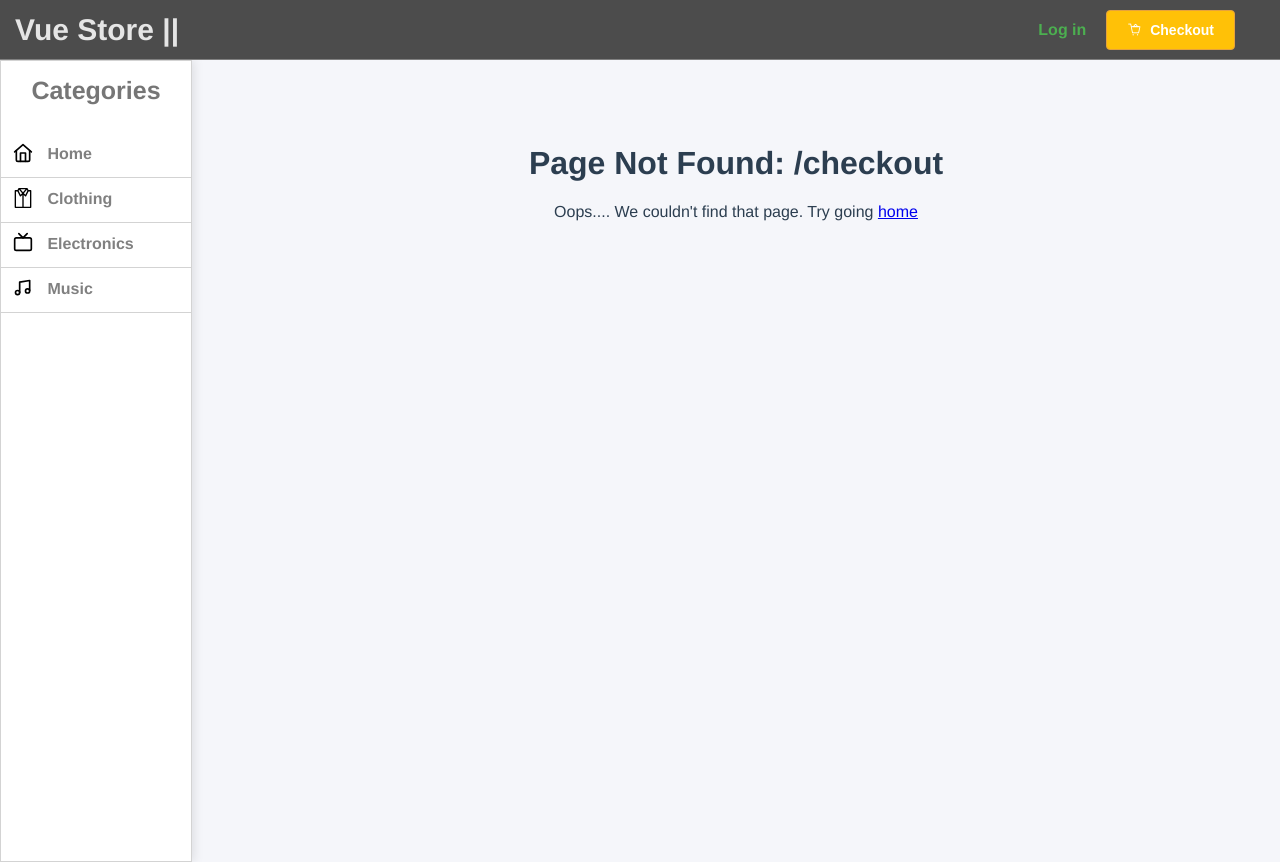
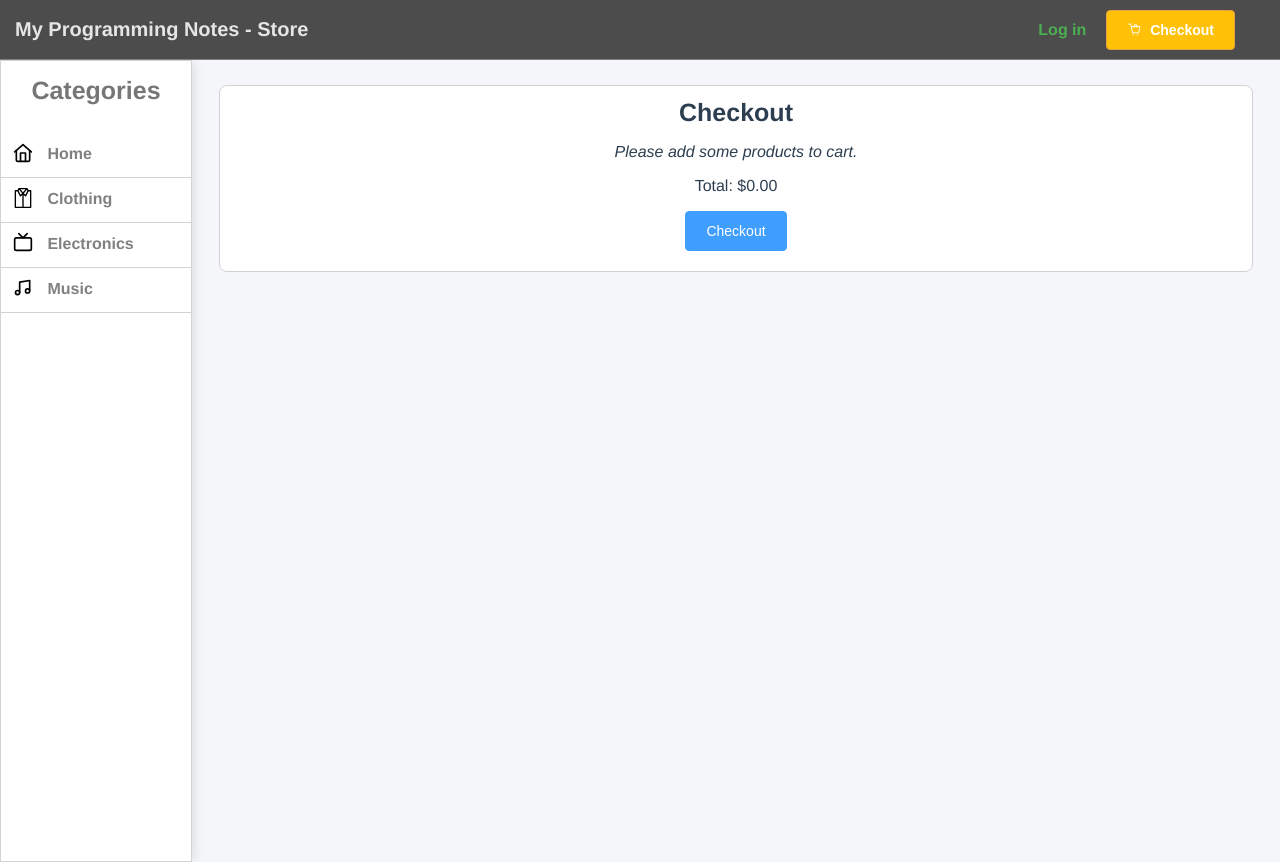
Before and after one commit to keperkjr/Vue-Shopping-Cart, a Vue app: page /checkout in a window 1280 px wide. Before the commit this address had no page. Built offline with nearby package versions, Linux system fonts and the light colour scheme.

Commit message:
* Added a checkout route and page * Using the shopping cart component on the checkout page

```diff
--- a/src/App.vue
+++ b/src/App.vue
@@ -138,6 +138,17 @@ html, body {
     margin: 0 18px;
     text-transform: uppercase;
 }
+
+.section-container, .products, .cart {
+    display: inline-block;
+    vertical-align: top;
+    border: 1px solid lightgrey;
+    padding: 20px;
+    padding-top: 12px;
+    border-radius: 8px;
+    box-sizing: border-box;
+    background-color: white;
+}
 </style>
 
 <style scoped>
--- a/src/components/NumberInput.vue
+++ b/src/components/NumberInput.vue
@@ -27,14 +27,6 @@ export default {
         size: {
             type: String,
             default: "mini"
-        },
-        onMin: {
-            type: Function,
-            default: null
-        },
-        onMax: {
-            type: Function,
-            default: null
         }
     },
     methods: {
@@ -48,25 +40,6 @@ export default {
                     id: this.id,
                     setValue: this.setValue,
                 };
-
-                // if (this.min != null && this.onMin) {
-                //     if (currentValue <= this.min) {
-                //         let result = this.onMin.call(this, payload);
-                //         if (result != null && !result) {
-                //             this.dataValue = oldValue;
-                //             return;
-                //         }
-                //     }
-                // }
-                // if (this.max != null && this.onMax) {
-                //     if (currentValue >= this.max) {
-                //         let result = this.onMax.call(this, payload);
-                //         if (result != null && !result) {
-                //             this.dataValue = oldValue;
-                //             return;
-                //         }
-                //     }
-                // }
                 this.$emit('value-change', payload);
             } catch(e) {
                 +e;
--- a/src/components/ShoppingCart.vue
+++ b/src/components/ShoppingCart.vue
@@ -1,28 +1,17 @@
 <template>
-    <div>
-        <div class="header-text"> Cart Summary </div>
+    <section>
+        <div class="header-text"> {{title}} </div>
         <p v-show="!products.length"><i>Please add some products to cart.</i></p>
-        <!-- <ul>
-            <li v-for="product in products" :key="product.id">
-                {{product.title}} - {{product.price | currency}} - {{product.quantity}}
-                <el-button
-                    type="primary"
-                    size="small"
-                    plain
-                    @click="removeProductFromCart(product)">
-                    Remove 1
-                </el-button>
-            </li>
-        </ul> -->
 
+        <div :style="isCheckout ? 'width: 80%; margin: auto;' : ''">
             <el-table v-show="products.length > 0"
                 :data="products"
                 style="width: 100%"
-            size="small"
+                :size="isCheckout ? '' : 'small'"
                 >
                 <el-table-column
                     label="Item"
-                width="90"
+                    :width="isCheckout ? '' : 90"
                     >
                     <template v-slot="scope">
                         {{ scope.row.title }}
@@ -30,7 +19,7 @@
                 </el-table-column>
                 <el-table-column
                     label="Price"
-                width="80"
+                    :width="isCheckout ? '' : 80"
                     >
                     <template v-slot="scope">
                         {{ scope.row.price | currency }}
@@ -38,29 +27,32 @@
                 </el-table-column>
                 <el-table-column
                     label="Quantity"
-                width="100"
+                    :width="isCheckout ? '' : 100"
                     >
                     <template v-slot="scope">
-                    <div class="center">
+                        <div :class="isCheckout ? '' : 'center'">
                             <NumberInput
                                 :value="scope.row.quantity"
                                 :key="scope.row.quantity"
                                 :id="scope.row.id"
-                            size="mini"
+                                :size="isCheckout ? 'small' : 'mini'"
                                 :min="0" :max="scope.row.quantity + scope.row.inventory"
-                            :onMin="verifyRemoval"
                                 @value-change="handleItemChange"
                             />
                         </div>
                     </template>
                 </el-table-column>
             </el-table>
+        </div>
 
         <p> Total: {{total | currency}} </p>
 
+        <div v-if="isCheckout">
             <el-button type="primary" @click="cartCheckout()" :loading="processing"> Checkout</el-button>
+        </div>
+
         <!-- <p v-if="checkoutStatus">{{checkoutStatus}}</p> -->
-    </div>
+    </section>
 </template>
 
 <script>
@@ -75,6 +67,18 @@ export default {
         return {
             processing: false,
         }
+    },
+    props: {
+        isCheckout: {
+            type: Boolean,
+            required: false,
+            default: false
+        },
+        title: {
+            type: String,
+            required: false,
+            default: 'Cart Summary'
+        },
     },
     computed: {
         ...mapState('cart', {
@@ -142,7 +146,7 @@ export default {
             //{currentValue, oldValue, id}
             let showMessage = false;
             if (data.currentValue <= data.min) {
-                let cancelRemove = await this.verifyRemoval(data);
+                let cancelRemove = await this.verifyRemoval(data.id);
                 if (cancelRemove) {
                     data.setValue(data.oldValue);
                     return;
@@ -163,8 +167,8 @@ export default {
             }
         },
 
-        async verifyRemoval(data) {
-            let product = this.getItem(data.id);
+        async verifyRemoval(itemId) {
+            let product = this.getItem(itemId);
             // let result = confirm(`Are you sure you want to remove ${product.title}?`);
             let cancelRemove = true;
             try {
--- a/src/components/TopNavigation.vue
+++ b/src/components/TopNavigation.vue
@@ -2,28 +2,9 @@
     <nav id="nav">
         <router-link to="/" exact>
             <div class="logo">
-                Vue Store ||
+                My Programming Notes - Store
             </div>
         </router-link>
-        <ul class="nav-links">
-            <!-- <li class="links">
-                <router-link to="/" exact>
-                    Home
-                </router-link>
-            </li> -->
-            <!-- <li v-for="destination in destinations"
-                :key="destination.name"
-                class="links"
-            >
-            <router-link :to="getNavigationPath(destination)">
-                {{destination.name}}
-            </router-link>
-            </li>
-
-            <li class="links">
-                <router-link to="/user">Dashboard</router-link>
-            </li> -->
-        </ul>
         <div class="nav-right">
             <ul class="nav-links">
                 <li v-if="getLoggedInUser() != null">
@@ -31,7 +12,7 @@
                         Logout {{getLoggedInUser().email}}
                     </div>
                 </li>
-                <li v-else class="links" >
+                <li v-else-if="!isOnLoginPage" class="links" >
                     <router-link :to="{name: 'Login',
                         query: redirectQuery,
                     }">
@@ -68,8 +49,6 @@ import {mapState, mapGetters, mapActions} from 'vuex';
 export default {
     data() {
         return {
-            // destinationId: this.$route.params.id,
-            // destinations: store.destinations,
         }
     },
 
@@ -87,7 +66,7 @@ export default {
         },
 
         redirectQuery() {
-            return Object.assign({}, this.$route.query, {redirect: this.$route.query.redirect || this.$route.path})
+            return Object.assign({}, this.$route.query, {redirect: this.$route.query.redirect || this.$route.path});
         },
     },
 
@@ -192,7 +171,7 @@ export default {
 }
 
 .logo {
-    font-size: 30px;
+    font-size: 20px;
     color: #e5e5e5;
     font-weight: bold;
     margin-left: 15px;
--- a/src/router/index.js
+++ b/src/router/index.js
@@ -29,6 +29,12 @@ const routes = [
         component: () => import(/* webpackChunkName: "Register" */ "../views/Register.vue"),
     },
     {
+        path: "/checkout",
+        name: "Checkout",
+        props: true,
+        component: () => import(/* webpackChunkName: "Checkout" */ "../views/Checkout.vue"),
+    },
+    {
         path: "/404",
         alias: "*",
         name: "notFound",
--- /dev/null
+++ b/src/views/Checkout.vue
@@ -0,0 +1,21 @@
+<template>
+    <section class="section-container">
+        <ShoppingCart :isCheckout="true" :title="'Checkout'" />
+    </section>
+</template>
+
+<script>
+import ShoppingCart from "@/components/ShoppingCart"
+
+export default {
+    components: {
+        ShoppingCart,
+    }
+}
+</script>
+
+<style scoped>
+.section-container {
+    width: 95%;
+}
+</style>
--- a/src/views/Content.vue
+++ b/src/views/Content.vue
@@ -39,17 +39,6 @@ export default {
 </script>
 
 <style scoped>
-.products, .cart {
-    display: inline-block;
-    vertical-align: top;
-    border: 1px solid lightgrey;
-    padding: 20px;
-    padding-top: 12px;
-    border-radius: 8px;
-    box-sizing: border-box;
-    background-color: white;
-}
-
 .products {
     min-width: 68%;
     margin-right: 10px;
```
Also changed, not shown: src/components/SideNavigation.vue (+3 -6 lines). Lines whose indentation alone changed are shown as unchanged.
